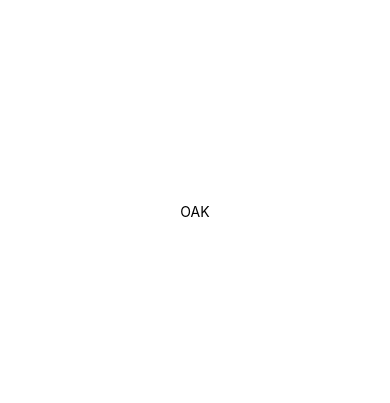
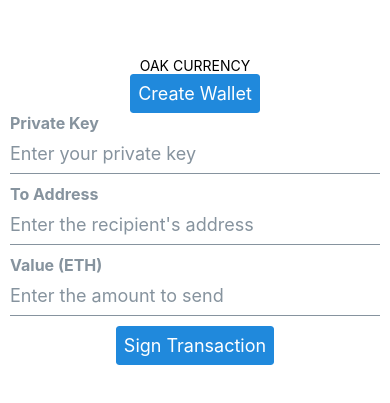
Before and after one commit to oakcommunity/p2p-commerce, a React Native app: screen / in a window 390 px wide. Shown: the part 211-614 px from the top of the page. Built offline with nearby package versions, Linux system fonts and the light colour scheme.

Commit message:
checkpoint: create wallet

```diff
--- a/App.js
+++ b/App.js
@@ -1,10 +1,94 @@
 import { StatusBar } from "expo-status-bar";
 import { StyleSheet, Text, View } from "react-native";
+import React, { useState } from "react";
+import { Button, Input } from "react-native-elements";
+import "react-native-get-random-values";
+import "@ethersproject/shims";
+import { ethers } from "ethers";
+import { Transaction } from "@ethersproject/transactions";
 
 export default function App() {
+  const [privateKey, setPrivateKey] = useState("");
+  const [toAddress, setToAddress] = useState("");
+  const [value, setValue] = useState("");
+  const [signedTransaction, setSignedTransaction] = useState("");
+  const [generatedWallet, setGeneratedWallet] = useState(null);
+
+  const createWallet = () => {
+    try {
+      const wallet = ethers.Wallet.createRandom();
+      setGeneratedWallet(wallet);
+      console.log("wallet", wallet);
+    } catch (error) {
+      console.error(error);
+    }
+  };
+
+  const signTransaction = async () => {
+    try {
+      const wallet = new ethers.Wallet(privateKey);
+      const nonce = await wallet.getTransactionCount();
+      const gasPrice = await wallet.provider.getGasPrice();
+      const transaction = {
+        to: toAddress,
+        value: ethers.utils.parseEther(value),
+        nonce,
+        gasPrice,
+        gasLimit: 21000,
+      };
+      const signedTx = await wallet.signTransaction(transaction);
+      setSignedTransaction(signedTx);
+    } catch (error) {
+      console.error(error);
+    }
+  };
+
   return (
     <View style={styles.container}>
-      <Text>OAK</Text>
+      <Text>OAK CURRENCY</Text>
+      <Button title="Create Wallet" onPress={createWallet} />
+      {generatedWallet ? (
+        <View style={styles.result}>
+          <Text style={styles.resultLabel}>Generated Wallet:</Text>
+          <Text selectable style={styles.resultValue}>
+            Address: {generatedWallet.address}
+          </Text>
+          <Text selectable style={styles.resultValue}>
+            Private Key: {generatedWallet.privateKey}
+          </Text>
+        </View>
+      ) : null}
+      <Input
+        label="Private Key"
+        placeholder="Enter your private key"
+        value={privateKey}
+        onChangeText={setPrivateKey}
+        autoCapitalize="none"
+        secureTextEntry
+      />
+      <Input
+        label="To Address"
+        placeholder="Enter the recipient's address"
+        value={toAddress}
+        onChangeText={setToAddress}
+        autoCapitalize="none"
+      />
+      <Input
+        label="Value (ETH)"
+        placeholder="Enter the amount to send"
+        value={value}
+        onChangeText={setValue}
+        keyboardType="numeric"
+      />
+      <Button title="Sign Transaction" onPress={signTransaction} />
+      {signedTransaction ? (
+        <View style={styles.result}>
+          <Text style={styles.resultLabel}>Signed Transaction:</Text>
+          <Text selectable style={styles.resultValue}>
+            {signedTransaction}
+          </Text>
+        </View>
+      ) : null}
       <StatusBar style="auto" />
     </View>
   );
```
Also changed, not shown: 1 other file (tests, documents, lock files or other folders).
